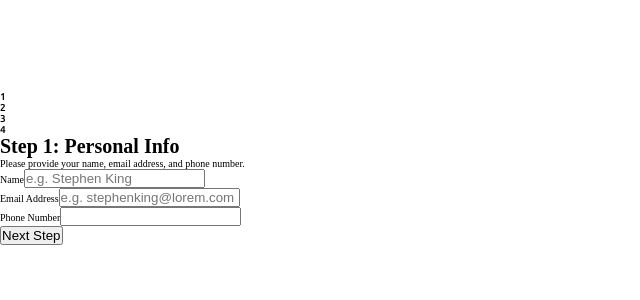
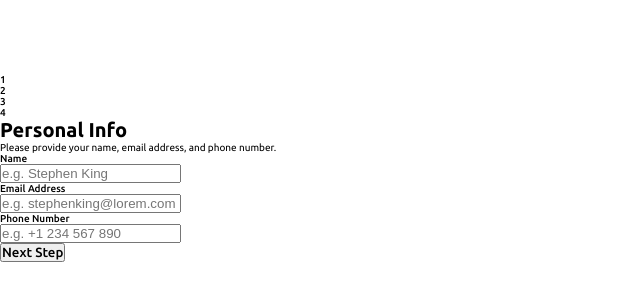
Before and after one commit to ziad-rima/Multi-Step-Form, a React (Vite) app: page / in a window 1280 px wide. Shown: the part 232-532 px from the top of the page, without its empty margins (0-640 px from the left). Built offline with nearby package versions, Linux system fonts and the light colour scheme.

Commit message:
restructure for design and styling

```diff
--- a/src/App.jsx
+++ b/src/App.jsx
@@ -7,7 +7,7 @@ import Step5 from "./pages/Step5";
 import StepTracker from "./components/StepTracker";
 const App = () => {
   return (
-    <div>
+    <div className="main-container">
       <StepTracker />
       <Routes>
         <Route path="/" element={<Step1 />} />
--- a/src/pages/Step1.jsx
+++ b/src/pages/Step1.jsx
@@ -24,7 +24,7 @@ const Step1 = () => {
 
     if (!formData.phone.trim()) {
       newErrors.phone = "Phone number is required";
-    } else if (!/^\d{10,15}$/.test(formData.phone)) {
+    } else if (!/^\+?\d{1,3}?[-.\s]?\d{3,5}[-.\s]?\d{3,5}[-.\s]?\d{3,5}$/.test(formData.phone)) {
       newErrors.phone = "Enter a valid phone number"
     }
 
@@ -33,9 +33,7 @@ const Step1 = () => {
     return Object.keys(newErrors).length === 0;
   }
 
-  const handleSubmit = (e) => {
-    e.preventDefault();
-
+  const handleSubmit = () => {
     if (validate()) {
       navigate("/step-2");
     }
@@ -47,12 +45,15 @@ const Step1 = () => {
   }
 
   return (
-    <>
-      <h1>Step 1: Personal Info</h1>
-      <p>Please provide your name, email address, and phone number.</p>
-      <form onSubmit={handleSubmit} className="step1-form">
-        <div className="name-container">
-          <label htmlFor="name">Name</label>
+    <div className="step1-container">
+      <div className="step1-header">
+        <h1 className="step1-header-title ubuntu-bold">Personal Info</h1>
+        <p className="step1-header-par ubuntu-regular">Please provide your name, email address, and phone number.</p>
+      </div>
+      <form className="step1-form">
+        <div className="input-container">
+          <label className="label ubuntu-medium" htmlFor="name">Name</label>
+          <div className="input-div ubuntu-medium">
             <input
               type="text"
               id="name"
@@ -61,11 +62,13 @@ const Step1 = () => {
               value={formData.name}
               onChange={(e) => handleInputChange("name", e.target.value)}
             />
+          </div>
           {errors.name && <p className="error">{errors.name}</p>}
         </div>
 
-        <div className="email-container">
-          <label htmlFor="email">Email Address</label>
+        <div className="input-container">
+          <label className="label ubuntu-medium" htmlFor="email">Email Address</label>
+          <div className="input-div ubuntu-medium">
             <input
               type="email"
               id="email"
@@ -74,23 +77,29 @@ const Step1 = () => {
               value={formData.email}
               onChange={(e) => handleInputChange("email", e.target.value)}
             />
+          </div>
           {errors.email && <p className="error">{errors.email}</p>}
         </div>
 
-        <div className="phone-container">
-          <label htmlFor="phone-number">Phone Number</label>
+        <div className="input-container">
+          <label className="label ubuntu-medium" htmlFor="phone-number">Phone Number</label>
+          <div className="input-div ubuntu-medium">
             <input
               type="tel"
               id="phone-number"
               name="phone"
+              placeholder="e.g. +1 234 567 890"
               value={formData.phone}
               onChange={(e) => handleInputChange("phone", e.target.value)}
             />
+          </div>
           {errors.phone && <p className="error">{errors.phone}</p>}
         </div>
-        <button type="submit">Next Step</button>
       </form>
-    </>
+      <div className="step-footer">
+        <button className="ubuntu-medium" onClick={handleSubmit}>Next Step</button>
+      </div>
+    </div>
   )
 }
 
```
Lines whose indentation alone changed are shown as unchanged.
